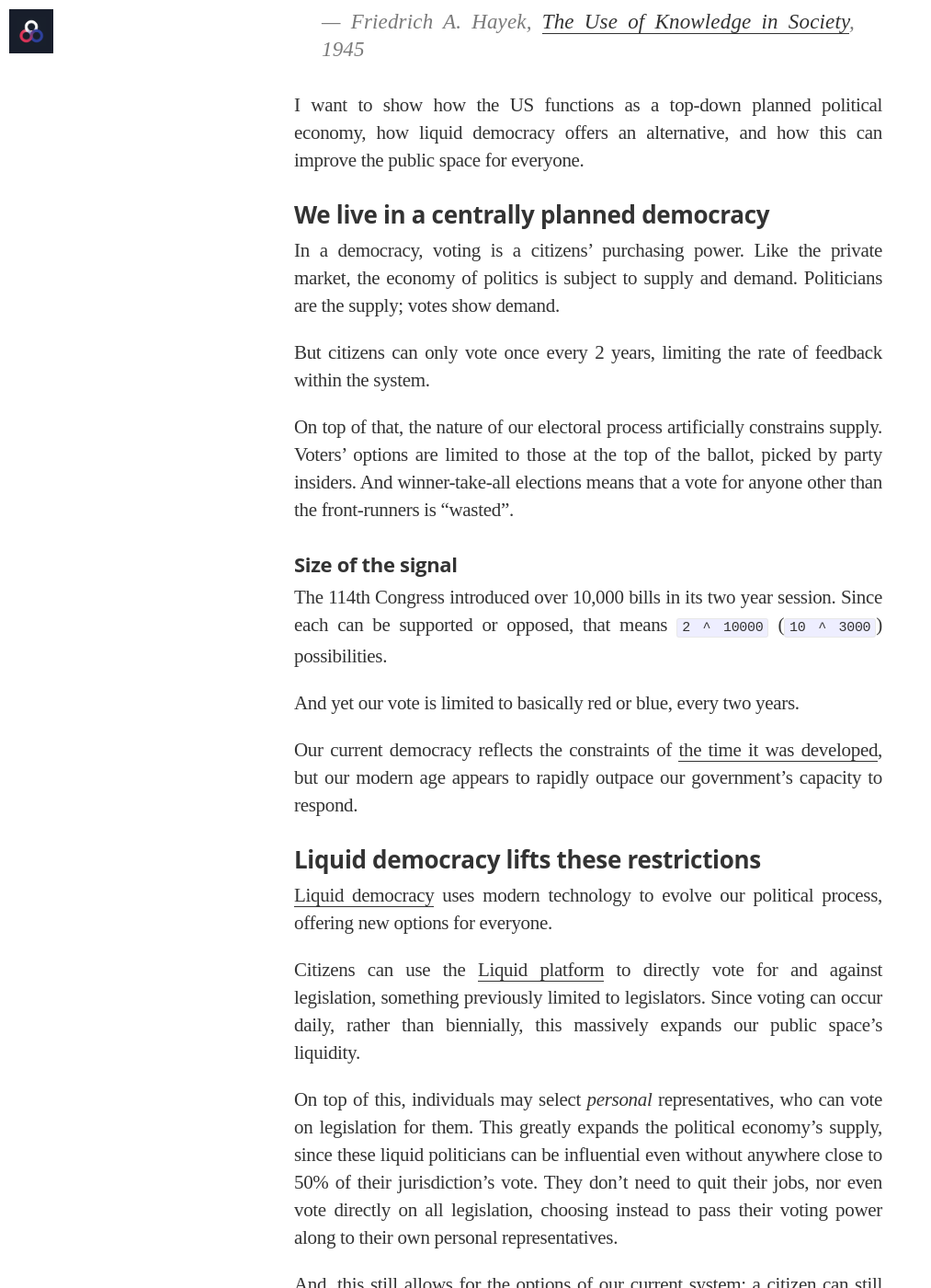
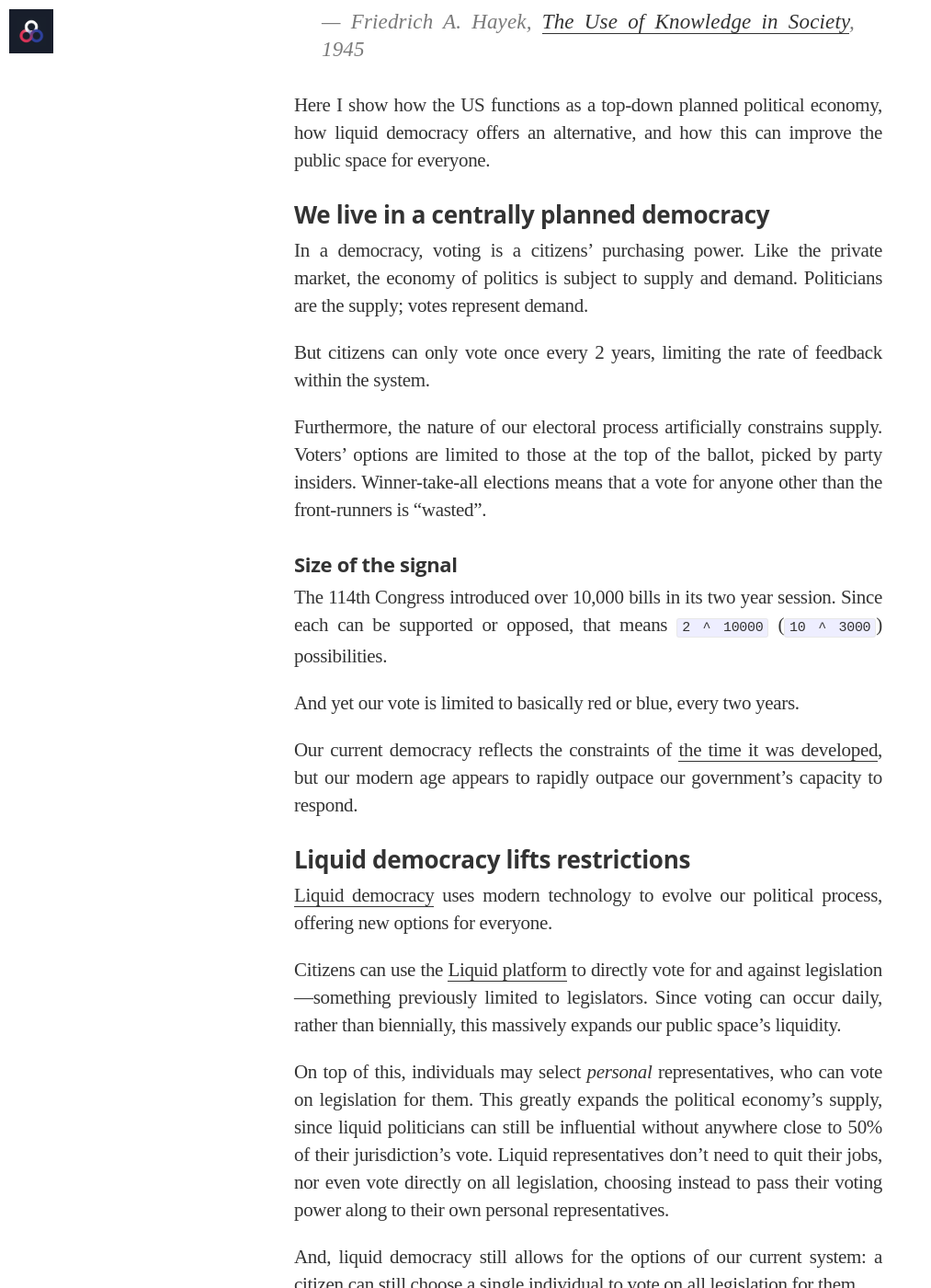
Before and after one commit to voteliquid/blog, a Jekyll site: the page built from _posts/2017-04-12-liquid-democracy-and-a-free-political-economy.md, in a window 1280 px wide and 1400 px high, scrolled down 548 px. Shown: the whole window at 92% size, without its empty margins (0-1013 px from the left). Built offline with Jekyll 4.4.1, drawn with Linux system fonts in a browser that asks for light colours; nearby versions of some CDN libraries; some web fonts are replaced; some of the changed text lies outside the part shown.

Commit message:
Revise 'LD & a FPE' based on Jess' suggestions

```diff
--- a/_posts/2017-04-12-liquid-democracy-and-a-free-political-economy.md
+++ b/_posts/2017-04-12-liquid-democracy-and-a-free-political-economy.md
@@ -3,23 +3,23 @@ layout: post
 title: Liquid Democracy and a Free Political Economy
 author: davidernst
 date: 2017-04-12
-excerpt: 'I want to show how the US functions as a top-down planned political economy, how liquid democracy offers an alternative, and how this can improve the public space for everyone.'
+excerpt: 'Here I show how the US functions as a top-down planned political economy, how liquid democracy offers an alternative, and how this can improve the public space for everyone.'
 unlisted: true
 ---
 
-> The most significant fact about this system is the economy of knowledge with which it operates...by a kind of symbol, only the most essential information is passed on. ...The marvel is that in a case like that of a scarcity...without an order being issued, without more than perhaps a handful of people knowing the cause, tens of thousands of people whose identity could not be ascertained by months of investigation, are made to...move in the right direction.
+> The most significant fact about this system is the economy of knowledge with which it operates...only the most essential information is passed on... The marvel is that in a case like that of a scarcity...without an order being issued, without more than perhaps a handful of people knowing the cause, tens of thousands of people whose identity could not be ascertained by months of investigation, are made to...move in the right direction.
 >
 > — Friedrich A. Hayek, [The Use of Knowledge in Society](http://www.econlib.org/library/Essays/hykKnw1.html), 1945
 
-I want to show how the US functions as a top-down planned political economy, how liquid democracy offers an alternative, and how this can improve the public space for everyone.
+Here I show how the US functions as a top-down planned political economy, how liquid democracy offers an alternative, and how this can improve the public space for everyone.
 
 ### We live in a centrally planned democracy
 
-In a democracy, voting is a citizens’ purchasing power. Like the private market, the economy of politics is subject to supply and demand. Politicians are the supply; votes show demand.
+In a democracy, voting is a citizens’ purchasing power. Like the private market, the economy of politics is subject to supply and demand. Politicians are the supply; votes represent demand.
 
 But citizens can only vote once every 2 years, limiting the rate of feedback within the system.
 
-On top of that, the nature of our electoral process artificially constrains supply. Voters’ options are limited to those at the top of the ballot, picked by party insiders. And winner-take-all elections means that a vote for anyone other than the front-runners is “wasted”.
+Furthermore, the nature of our electoral process artificially constrains supply. Voters’ options are limited to those at the top of the ballot, picked by party insiders. Winner-take-all elections means that a vote for anyone other than the front-runners is “wasted”.
 
 #### Size of the signal
 
@@ -29,23 +29,23 @@ And yet our vote is limited to basically red or blue, every two years.
 
 Our current democracy reflects the constraints of [the time it was developed](/2017/02/09/why-hasnt-voting-changed/), but our modern age appears to rapidly outpace our government's capacity to respond.
 
-### Liquid democracy lifts these restrictions
+### Liquid democracy lifts restrictions
 
 [Liquid democracy](https://intro.liquid.vote) uses modern technology to evolve our political process, offering new options for everyone.
 
-Citizens can use the [Liquid platform](https://join.liquid.vote) to directly vote for and against legislation, something previously limited to legislators. Since voting can occur daily, rather than biennially, this massively expands our public space's liquidity.
+Citizens can use the [Liquid platform](https://join.liquid.vote) to directly vote for and against legislation—something previously limited to legislators. Since voting can occur daily, rather than biennially, this massively expands our public space's liquidity.
 
-On top of this, individuals may select *personal* representatives, who can vote on legislation for them. This greatly expands the political economy's supply, since these liquid politicians can be influential even without anywhere close to 50% of their jurisdiction’s vote. They don’t need to quit their jobs, nor even vote directly on all legislation, choosing instead to pass their voting power along to their own personal representatives.
+On top of this, individuals may select *personal* representatives, who can vote on legislation for them. This greatly expands the political economy's supply, since liquid politicians can still be influential without anywhere close to 50% of their jurisdiction’s vote. Liquid representatives don’t need to quit their jobs, nor even vote directly on all legislation, choosing instead to pass their voting power along to their own personal representatives.
 
-And, this still allows for the options of our current system: a citizen can still choose a single individual to vote on all legislation for them.
+And, liquid democracy still allows for the options of our current system: a citizen can still choose a single individual to vote on all legislation for them.
 
-### These new options create a smarter democracy
+### Creating a smarter democracy
 
 Because it includes so much more signaling information, liquid democracy can create better leaders and more widely supported policies.
 
-Compare the Soviet centrally planned economy, which led to [widespread poverty](http://www.nytimes.com/1989/01/29/world/soviet-openness-brings-poverty-out-of-the-shadows.html) and [starvation](https://en.wikipedia.org/wiki/Russian_famine_of_1921%E2%80%9322), vs free market economies' unprecedented wealth. [Friedrich Hayek was awarded a Nobel prize](https://www.nobelprize.org/nobel_prizes/economic-sciences/laureates/1974/hayek-facts.html) for showing that by including millions of more participants, each sending their own supply & demand signals, orders of magnitude more peoples' desires can be accommodated.
+Compare the Soviet centrally planned economy, which led to [widespread poverty](http://www.nytimes.com/1989/01/29/world/soviet-openness-brings-poverty-out-of-the-shadows.html) and [starvation](https://en.wikipedia.org/wiki/Russian_famine_of_1921%E2%80%9322), vs free market economies' undeniable wealth. [Friedrich Hayek was awarded a Nobel prize](https://www.nobelprize.org/nobel_prizes/economic-sciences/laureates/1974/hayek-facts.html) for showing that by including millions of more participants, each sending their own supply & demand signals, orders of magnitude more peoples' desires can be accommodated.
 
-As a country, we've [unlocked unimaginable wealth in our private sphere](https://en.wikipedia.org/wiki/Wealth_in_the_United_States#/media/File:U.S._Household_net_worth_graphic.png). But we could be doing so much better in our public life.
+As a country, we've [unlocked unprecedented wealth in our private sphere](https://en.wikipedia.org/wiki/Wealth_in_the_United_States#/media/File:U.S._Household_net_worth_graphic.png). But we could be doing so much better in our public life.
 
 #### Liquid democracy represents a free political economy
 
```
